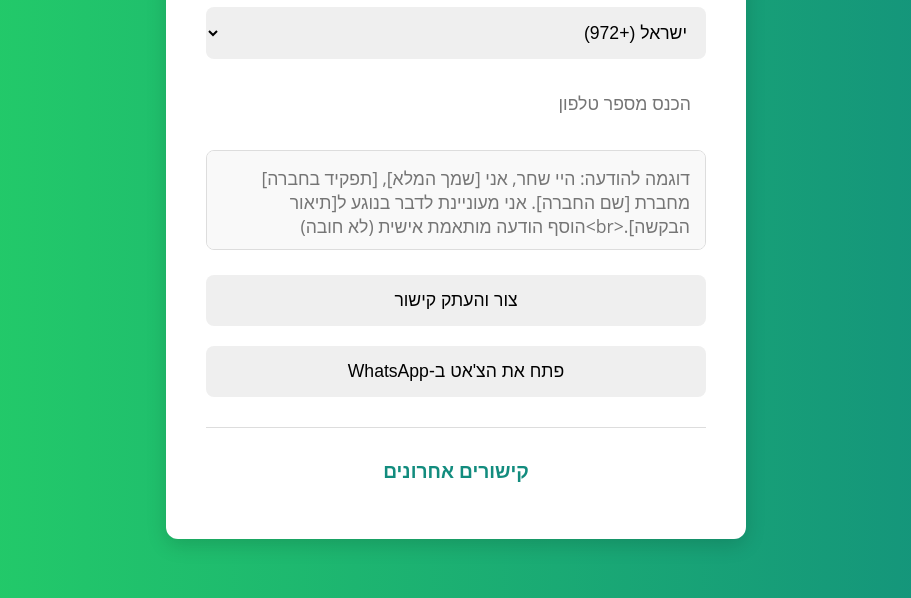
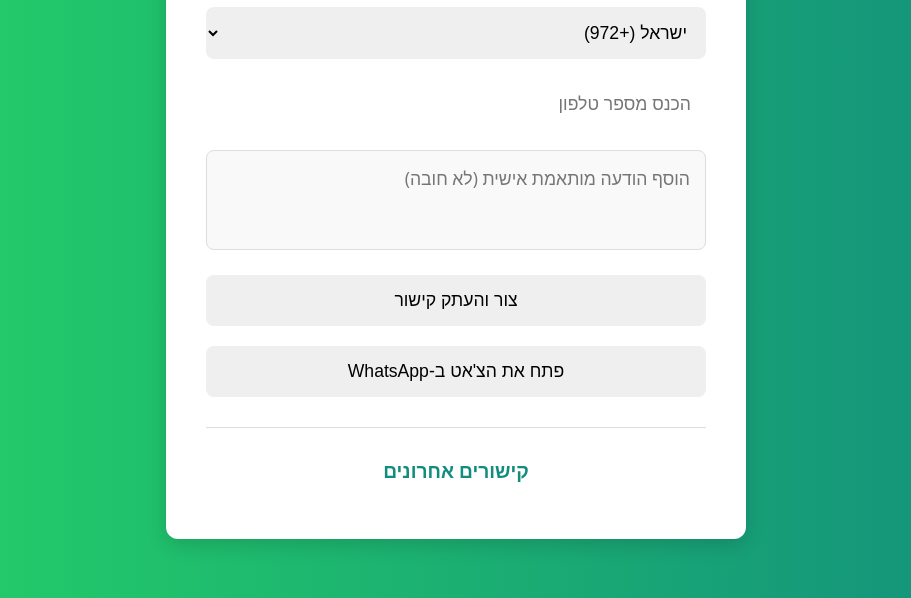
Before and after one commit to shaharc94/whatsapplinker2.0, a plain HTML site: page index.html in a window 1280 px wide. Shown: the part 202-800 px from the top of the page, without its empty margins (184-1095 px from the left). Drawn offline with Linux system fonts and the light colour scheme.

Commit message:
Update index.html

```diff
--- a/index.html
+++ b/index.html
@@ -32,7 +32,7 @@
       <option value="+20">מצרים (+20)</option>
     </select>
     <input type="text" id="phoneNumber" placeholder="הכנס מספר טלפון">
-    <textarea id="customMessage" placeholder="דוגמה להודעה: היי שחר, אני [שמך המלא], [תפקיד בחברה] מחברת [שם החברה]. אני מעוניינת לדבר בנוגע ל[תיאור הבקשה].<br>הוסף הודעה מותאמת אישית (לא חובה)"></textarea>
+    <textarea id="customMessage" placeholder="הוסף הודעה מותאמת אישית (לא חובה)"></textarea>
     <button id="createLink">צור והעתק קישור</button>
     <button id="openChat">פתח את הצ'אט ב-WhatsApp</button>
     <div id="linkHistory" class="history-section">
```
